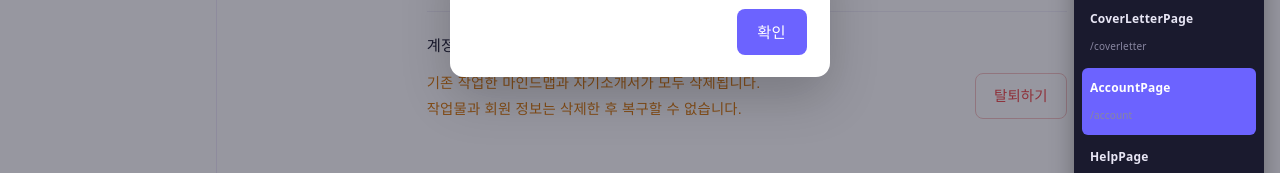
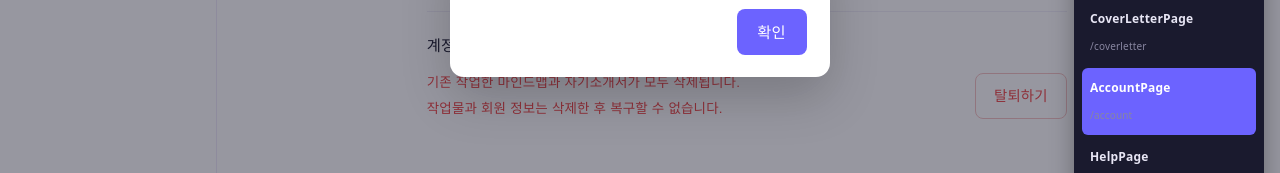
Before and after one commit to 1-MindCraft/MindCraft, a React (Vite) app in the folder front-end/: page /account in a window 1280 px wide. Shown: the part 391-564 px from the top of the page. Built offline with nearby package versions, Linux system fonts and the light colour scheme.

Commit message:
feat(fe): 마이페이지의 글자 칸 수 조절 완료 closes #138

```diff
--- a/front-end/src/pages/Account/Account.css
+++ b/front-end/src/pages/Account/Account.css
@@ -119,9 +119,20 @@
   padding: 0 2px;
   flex: 1;
 }
+/* 수정된 부분 [2026-07-15]: font-size를 0.8rem → 0.75rem으로 살짝 축소,
+   color를 amber(#d97706)에서 danger 버튼과 동일한 빨간색(#ef4444)으로 변경
+   이유: 문구 크기를 살짝 작게 하고, [탈퇴하기] 버튼(account-field-btn--danger)과
+   같은 색 계열로 맞춰서 경고 느낌을 통일해달라는 요청
+   before:
+   .account-field-warning {
+     font-size: 0.8rem;
+     color: #d97706;
+     flex: 1;
+   }
+   after: */
 .account-field-warning {
-  font-size: 0.8rem;
-  color: #d97706;
+  font-size: 0.75rem;
+  color: #ef4444;
   flex: 1;
 }
 .account-field-btn {
@@ -189,6 +200,12 @@
   font-weight: 700;
   color: #1a1a2e;
   margin-bottom: 0.3rem;
+  /* 추가된 부분 [2026-07-15]: 한 줄 말줄임(ellipsis) 처리
+     이유: 자소서 제목(이름)이 길면 카드 밖으로 옆으로 삐져나오던 문제가 있어서,
+     카드 폭을 넘어가는 글자는 자르고 "..."으로 표시되게 함 */
+  white-space: nowrap;
+  overflow: hidden;
+  text-overflow: ellipsis;
 }
 .account-card-meta {
   font-size: 0.74rem;
@@ -265,6 +282,12 @@
   border-color: #6b3a3a;
   color: #ff6b6b;
 }
+/* 추가된 부분 [2026-07-15]: 다크모드용 account-field-warning 색상 규칙
+   이유: 위에서 라이트모드 색을 danger 버튼과 맞췄으니, 다크모드에서도 danger 버튼의
+   다크모드 색(#ff6b6b)과 동일하게 맞춰야 일관성이 유지됨 (기존엔 다크모드 규칙이 아예 없었음) */
+[data-theme='dark'] .account-field-warning {
+  color: #ff6b6b;
+}
 [data-theme='dark'] .account-field-btn--danger:hover {
   background: #3a2530;
   border-color: #ff6b6b;
```
